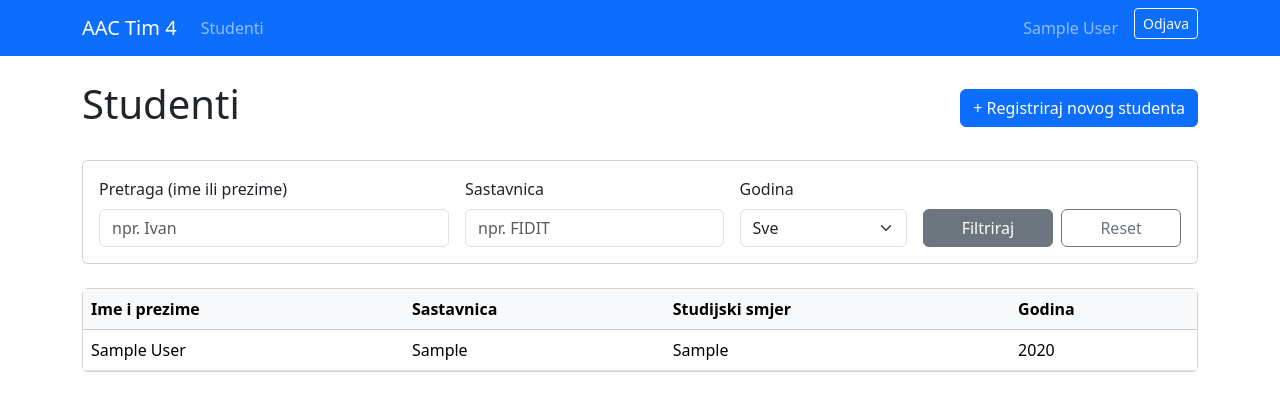
After one commit to SlavicPixel/aac-tim4, a Django app: page /students/ in a window 1280 px wide. The commit adds this page. Shown: the top 411 px of the page. Run offline with Django 5.2, Linux system fonts and the light colour scheme; a user stored in the database is signed in; tables that the repository leaves empty hold one stand-in row (values such as "Sample post").

Commit message:
feat(core): add student list view with search and filtering

```diff
--- /dev/null
+++ b/core/templates/core/student_list.html
@@ -0,0 +1,97 @@
+{% extends 'base.html' %}
+
+{% block title %}Studenti – AAC Tim 4{% endblock %}
+
+{% block content %}
+<div class="d-flex justify-content-between align-items-center mb-4">
+    <h1>Studenti</h1>
+    <a href="{% url 'core:student_create' %}" class="btn btn-primary">
+        + Registriraj novog studenta
+    </a>
+</div>
+
+<div class="card mb-4">
+    <div class="card-body">
+        <form method="get" class="row g-3">
+            <div class="col-md-4">
+                <label for="search" class="form-label">Pretraga (ime ili prezime)</label>
+                <input type="text" class="form-control" id="search" name="search" value="{{ search }}" placeholder="npr. Ivan">
+            </div>
+            <div class="col-md-3">
+                <label for="faculty" class="form-label">Sastavnica</label>
+                <input type="text" class="form-control" id="faculty" name="faculty" value="{{ faculty }}" placeholder="npr. FIDIT">
+            </div>
+            <div class="col-md-2">
+                <label for="year" class="form-label">Godina</label>
+                <select class="form-select" id="year" name="year">
+                    <option value="">Sve</option>
+                    {% for y in "12345" %}
+                        <option value="{{ y }}" {% if year == y %}selected{% endif %}>{{ y }}</option>
+                    {% endfor %}
+                </select>
+            </div>
+            <div class="col-md-3 d-flex align-items-end gap-2">
+                <button type="submit" class="btn btn-secondary flex-fill">Filtriraj</button>
+                <a href="{% url 'core:student_list' %}" class="btn btn-outline-secondary flex-fill">Reset</a>
+            </div>
+        </form>
+    </div>
+</div>
+
+{% if students %}
+    <div class="card">
+        <div class="table-responsive">
+            <table class="table table-hover mb-0">
+                <thead class="table-light">
+                    <tr>
+                        <th>Ime i prezime</th>
+                        <th>Sastavnica</th>
+                        <th>Studijski smjer</th>
+                        <th>Godina</th>
+                    </tr>
+                </thead>
+                <tbody>
+                    {% for student in students %}
+                        <tr>
+                            <td>{{ student.full_name }}</td>
+                            <td>{{ student.faculty }}</td>
+                            <td>{{ student.study_program }}</td>
+                            <td>{{ student.year_of_study }}</td>
+                        </tr>
+                    {% endfor %}
+                </tbody>
+            </table>
+        </div>
+    </div>
+
+    {% if is_paginated %}
+        <nav class="mt-3">
+            <ul class="pagination justify-content-center">
+                {% if page_obj.has_previous %}
+                    <li class="page-item">
+                        <a class="page-link" href="?page={{ page_obj.previous_page_number }}{% if search %}&search={{ search }}{% endif %}{% if faculty %}&faculty={{ faculty }}{% endif %}{% if year %}&year={{ year }}{% endif %}">Prethodna</a>
+                    </li>
+                {% endif %}
+                <li class="page-item active">
+                    <span class="page-link">{{ page_obj.number }} / {{ page_obj.paginator.num_pages }}</span>
+                </li>
+                {% if page_obj.has_next %}
+                    <li class="page-item">
+                        <a class="page-link" href="?page={{ page_obj.next_page_number }}{% if search %}&search={{ search }}{% endif %}{% if faculty %}&faculty={{ faculty }}{% endif %}{% if year %}&year={{ year }}{% endif %}">Sljedeća</a>
+                    </li>
+                {% endif %}
+            </ul>
+        </nav>
+    {% endif %}
+{% else %}
+    {% if search or faculty or year %}
+        <div class="alert alert-info">
+            Nema studenata koji odgovaraju filterima.
+        </div>
+    {% else %}
+        <div class="alert alert-info">
+            Trenutno vam nije dodijeljen niti jedan student. Kliknite na "Registriraj novog studenta" za dodavanje.
+        </div>
+    {% endif %}
+{% endif %}
+{% endblock %}
--- a/core/urls.py
+++ b/core/urls.py
@@ -5,5 +5,6 @@ app_name = 'core'
 
 urlpatterns = [
     path('', views.dashboard, name='dashboard'),
+    path('students/', views.StudentListView.as_view(), name='student_list'),
     path('students/new/', views.StudentCreateView.as_view(), name='student_create'),
 ]
--- a/core/views.py
+++ b/core/views.py
@@ -1,7 +1,8 @@
 from django.contrib.auth.decorators import login_required
+from django.db.models import Q
 from django.shortcuts import render, redirect
 from django.urls import reverse_lazy
-from django.views.generic import CreateView
+from django.views.generic import CreateView, ListView
 
 from users.mixins import CounselorRequiredMixin
 from .forms import StudentForm
@@ -28,7 +29,7 @@ class StudentCreateView(CounselorRequiredMixin, CreateView):
     model = Student
     form_class = StudentForm
     template_name = 'core/student_form.html'
-    success_url = reverse_lazy('core:dashboard')
+    success_url = reverse_lazy('core:student_list')
 
     def form_valid(self, form):
         response = super().form_valid(form)
@@ -43,3 +44,39 @@ class StudentCreateView(CounselorRequiredMixin, CreateView):
         context['form_title'] = 'Registracija novog studenta'
         context['submit_label'] = 'Registriraj studenta'
         return context
+
+class StudentListView(CounselorRequiredMixin, ListView):
+    model = Student
+    template_name = 'core/student_list.html'
+    context_object_name = 'students'
+    paginate_by = 20
+
+    def get_queryset(self):
+        queryset = Student.objects.filter(
+            counselors=self.request.user.counselor_profile
+        )
+
+        search = self.request.GET.get('search', '').strip()
+        faculty = self.request.GET.get('faculty', '').strip()
+        year = self.request.GET.get('year', '').strip()
+
+        if search:
+            queryset = queryset.filter(
+                Q(first_name__icontains=search) |
+                Q(last_name__icontains=search)
+            )
+
+        if faculty:
+            queryset = queryset.filter(faculty__icontains=faculty)
+
+        if year:
+            queryset = queryset.filter(year_of_study=year)
+
+        return queryset
+
+    def get_context_data(self, **kwargs):
+        context = super().get_context_data(**kwargs)
+        context['search'] = self.request.GET.get('search', '')
+        context['faculty'] = self.request.GET.get('faculty', '')
+        context['year'] = self.request.GET.get('year', '')
+        return context
--- a/templates/partials/navbar.html
+++ b/templates/partials/navbar.html
@@ -1,6 +1,13 @@
 <nav class="navbar navbar-expand-lg navbar-dark bg-primary">
     <div class="container">
         <a class="navbar-brand" href="{% url 'core:dashboard' %}">AAC Tim 4</a>
+
+        <div class="navbar-nav">
+            {% if user.counselor_profile %}
+                <a class="nav-link" href="{% url 'core:student_list' %}">Studenti</a>
+            {% endif %}
+        </div>
+
         <div class="navbar-nav ms-auto">
             <span class="navbar-text me-3">
                 {{ user.first_name }} {{ user.last_name }}
```
Also changed, not shown: core/templates/core/dashboards/counselor_dashboard.html (+10 -6 lines).
